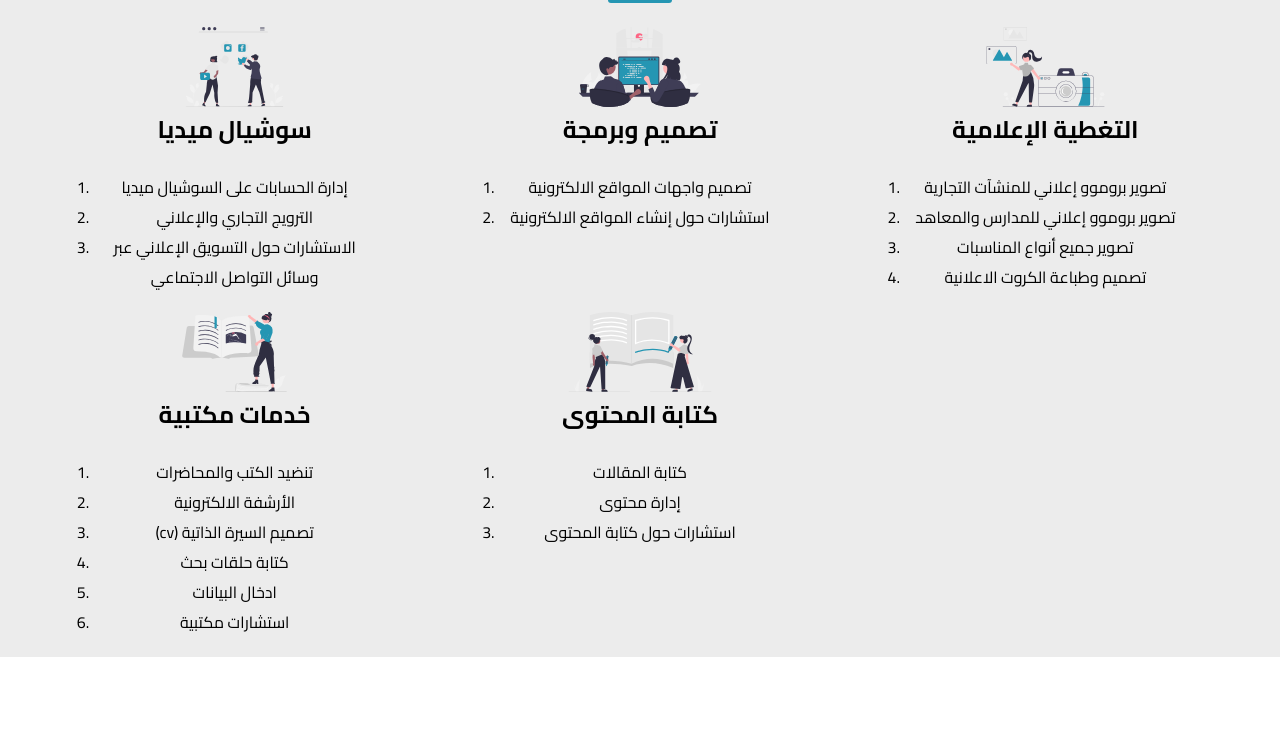
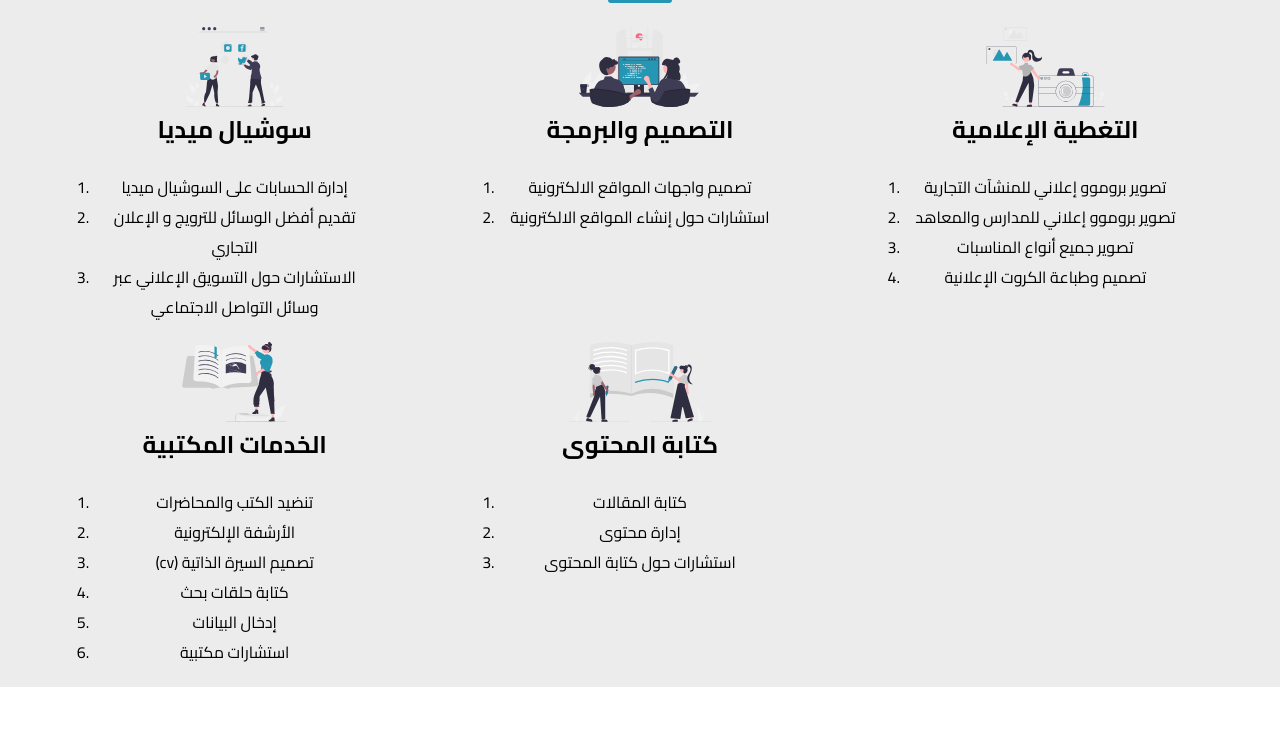
Before and after one commit to awraq/awraq, a plain HTML site: page index.html in a window 1280 px wide. Shown: the part 881-1615 px from the top of the page. Drawn offline with Linux system fonts and the light colour scheme.

Commit message:
Update index.html

```diff
--- a/index.html
+++ b/index.html
@@ -120,7 +120,7 @@
                     <h2>سوشيال ميديا</h2>
                     <ul>
                         <li>إدارة الحسابات على السوشيال ميديا</li>
-                        <li>الترويج التجاري والإعلاني</li>
+                        <li>تقديم أفضل الوسائل للترويج و الإعلان التجاري</li>
                         <li>الاستشارات حول التسويق الإعلاني عبر وسائل التواصل الاجتماعي</li>
                     </ul>
                 </div>
@@ -132,7 +132,7 @@
                     <img src="img/icon/serv/programming.svg" alt="">
                 </div>
                 <div class="box-text">
-                    <h2>تصميم وبرمجة</h2>
+                    <h2>التصميم والبرمجة</h2>
                     <ul>
                         <li>تصميم واجهات المواقع الالكترونية</li>
                         <li>استشارات حول إنشاء المواقع الالكترونية</li>
@@ -151,7 +151,7 @@
                         <li>تصوير بروموو إعلاني للمنشآت التجارية</li>
                         <li>تصوير بروموو إعلاني للمدارس والمعاهد</li>
                         <li>تصوير جميع أنواع المناسبات</li>
-                        <li>تصميم وطباعة الكروت الاعلانية</li>
+                        <li>تصميم وطباعة الكروت الإعلانية</li>
                     </ul>
                 </div>
             </div>
@@ -164,13 +164,13 @@
                     <img src="img/icon/serv/book.svg" alt="">
                 </div>
                 <div class="box-text">
-                    <h2>خدمات مكتبية</h2>
+                    <h2>الخدمات المكتبية</h2>
                     <ul>
                         <li>تنضيد الكتب والمحاضرات</li>
-                        <li>الأرشفة الالكترونية</li>
+                        <li>الأرشفة الإلكترونية</li>
                         <li>(cv) تصميم السيرة الذاتية </li>
                         <li>كتابة حلقات بحث</li>
-                        <li>ادخال البيانات</li>
+                        <li>إدخال البيانات</li>
                         <li>استشارات مكتبية</li>
                     </ul>
                 </div>
@@ -279,8 +279,8 @@
         <div class="container">
             <h2 class="head-h">نبذة</h2>
             <p>
-                منصة اوراق تقدم الخدمات المصغرة في عدة مجالات وبجودة عالية<br>
-                نواكب التطورات التكنولوجية وتنمية المهارات الابداعية
+                منصة أوراق تقدم الخدمات المصغرة في عدة مجالات وبجودة عالية<br>
+                نواكب التطورات التكنولوجية وتنمية المهارات الإبداعية
             </p>
         </div>
     </section>
```
